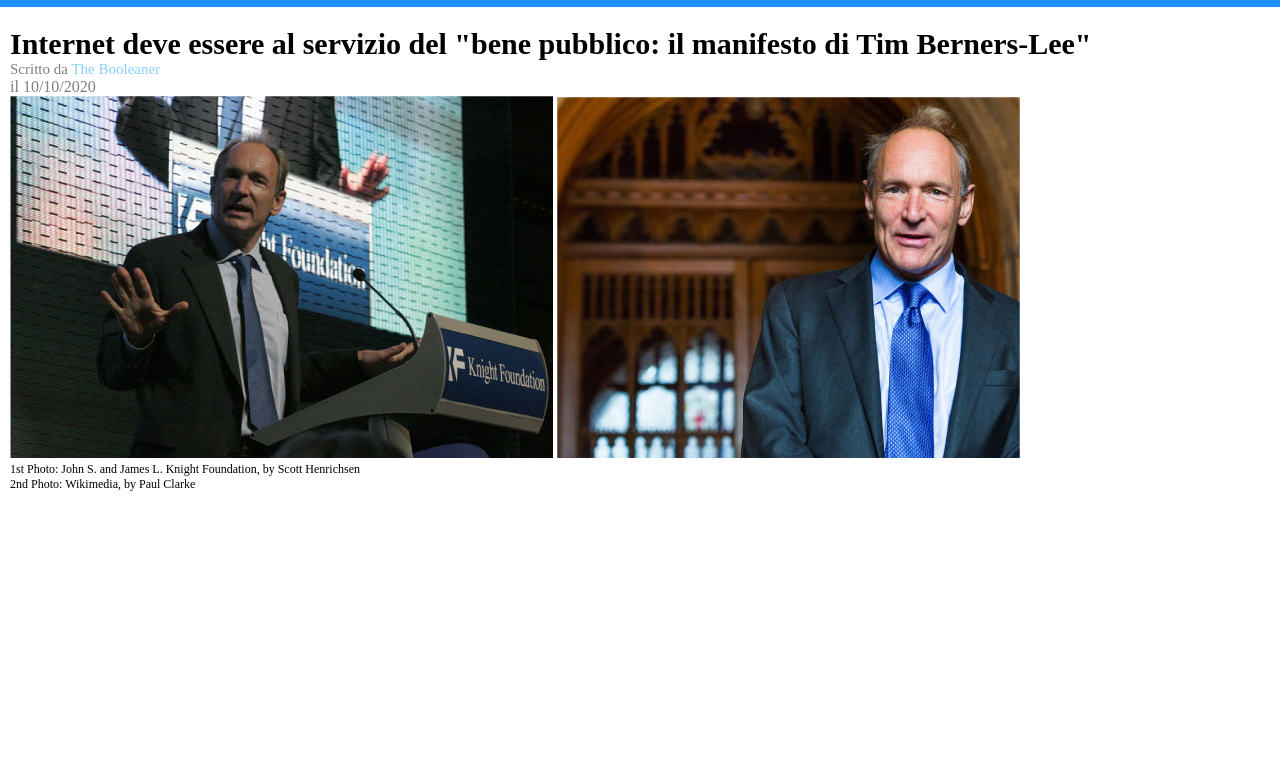
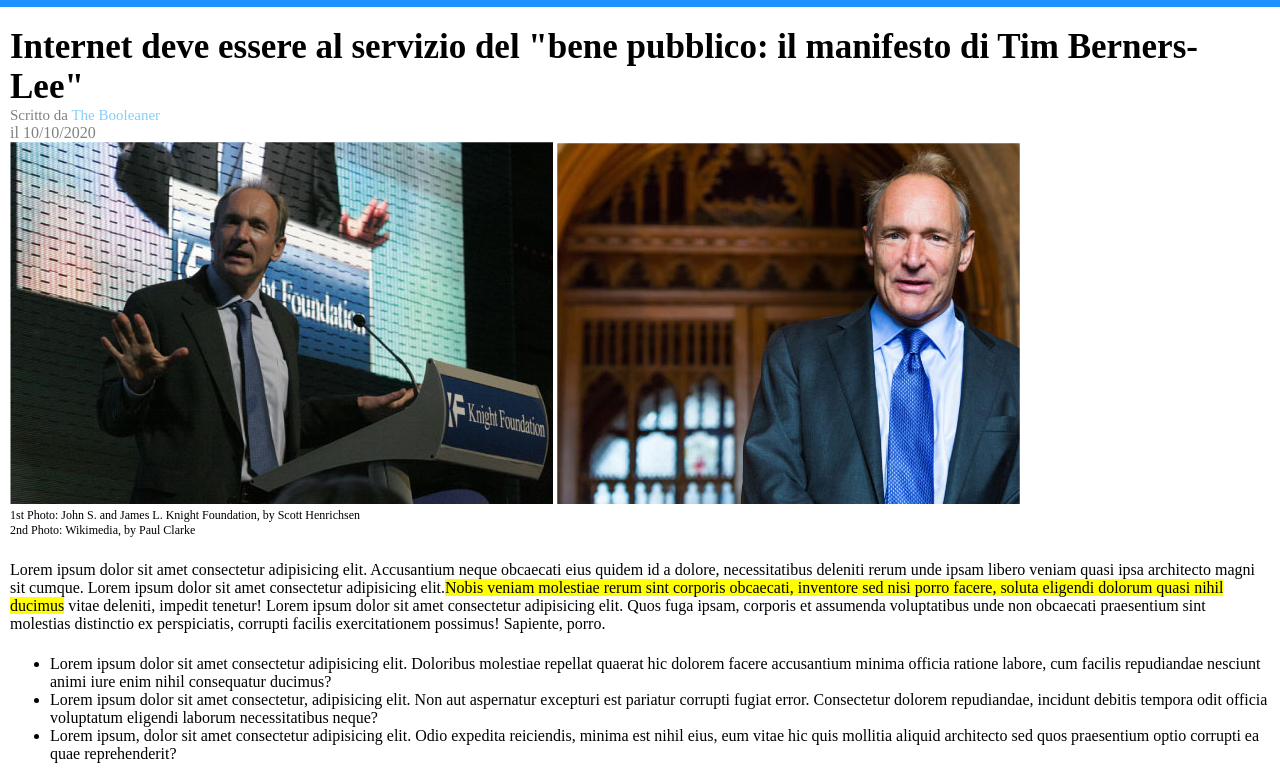
Before and after one commit to BernardoBarbucci/html-css-booleaner, a plain HTML site: page index.html in a window 1280 px wide. Shown: the part 193-976 px from the top of the page. Before the commit the page ends 800 px from the top, so only its background shows below. Drawn offline with Linux system fonts and the light colour scheme.

Commit message:
Text lorem + OL

```diff
--- a/img/style/style.css
+++ b/img/style/style.css
@@ -13,28 +13,30 @@ main {
     margin: 20px 10px;
 }
 
-.logo{
+.logo {
     height: 100px;
     position: absolute;
     left: 10px;
     bottom: 10px;
 }
 
-.main-title{
-    font-size: 30px;
+.main-title {
+    font-size: 35px;
     font-weight: bold;
 }
 
-.author{
+.author {
     font-size: 15px;
 }
 
-.images-source{
+.images-source {
     font-size: 12px;
 }
 
 
-
+.hl-yellow {
+    background-color: yellow;
+}
 
 .grey-font {
     color: grey;
@@ -43,3 +45,9 @@ main {
 .blue-font {
     color: lightskyblue;s
 }
+
+
+
+.spazio-vuoto{
+    margin-bottom: 0.60cm;
+}
--- a/index.html
+++ b/index.html
@@ -12,6 +12,7 @@
     </header>
 
     <main>
+        <!--Titolo principale + autore + data-->
         <section class="title">
             <h1 class="main-title">Internet deve essere al servizio del "bene pubblico: il manifesto di Tim Berners-Lee"</h1>
             <p class="author grey-font">Scritto da <span class="author blue-font">The Booleaner</span></p>
@@ -23,10 +24,35 @@
             <img src="img\tim-2.jpg">
         </section>
 
+        <!--Fonte foto-->
         <div class="images-source">
             <p>1st Photo: John S. and James L. Knight Foundation, by Scott Henrichsen</p>
             <p>2nd Photo: Wikimedia, by Paul Clarke</p>
         </div>
 
+        <p class="spazio-vuoto"></p>
+
+
+        <!--Testo Lorem-->
+        <section class="text">
+            <p class="text-paragraph">Lorem ipsum dolor sit amet consectetur adipisicing elit. Accusantium neque obcaecati eius quidem id a dolore, necessitatibus deleniti rerum unde ipsam libero veniam quasi ipsa architecto magni sit cumque. Lorem ipsum dolor sit amet consectetur adipisicing elit.<span class="hl-yellow">Nobis veniam molestiae rerum sint corporis obcaecati, inventore sed nisi porro facere, soluta eligendi dolorum quasi nihil ducimus</span> vitae deleniti, impedit tenetur! Lorem ipsum dolor sit amet consectetur adipisicing elit.</span> Quos fuga ipsam, corporis et assumenda voluptatibus unde non obcaecati praesentium sint molestias distinctio ex perspiciatis, corrupti facilis exercitationem possimus! Sapiente, porro. <exercitationem class="lore"></exercitationem></p>
+
+            <p class="spazio-vuoto"></p>
+
+            <!--lista non ordinata Lorem*3-->
+            <ul>
+                <li> Lorem ipsum dolor sit amet consectetur adipisicing elit. Doloribus molestiae repellat quaerat hic dolorem facere accusantium minima officia ratione labore, cum facilis repudiandae nesciunt animi iure enim nihil consequatur ducimus?</li>
+                <li> Lorem ipsum dolor sit amet consectetur, adipisicing elit. Non aut aspernatur excepturi est pariatur corrupti fugiat error. Consectetur dolorem repudiandae, incidunt debitis tempora odit officia voluptatum eligendi laborum necessitatibus neque?</li>
+                <li>Lorem ipsum, dolor sit amet consectetur adipisicing elit. Odio expedita reiciendis, minima est nihil eius, eum vitae hic quis mollitia aliquid architecto sed quos praesentium optio corrupti ea quae reprehenderit?</li>
+            </ul>
+        </section>
+
+
+
+
+
+
+
+
     </main>
 </body>
```
